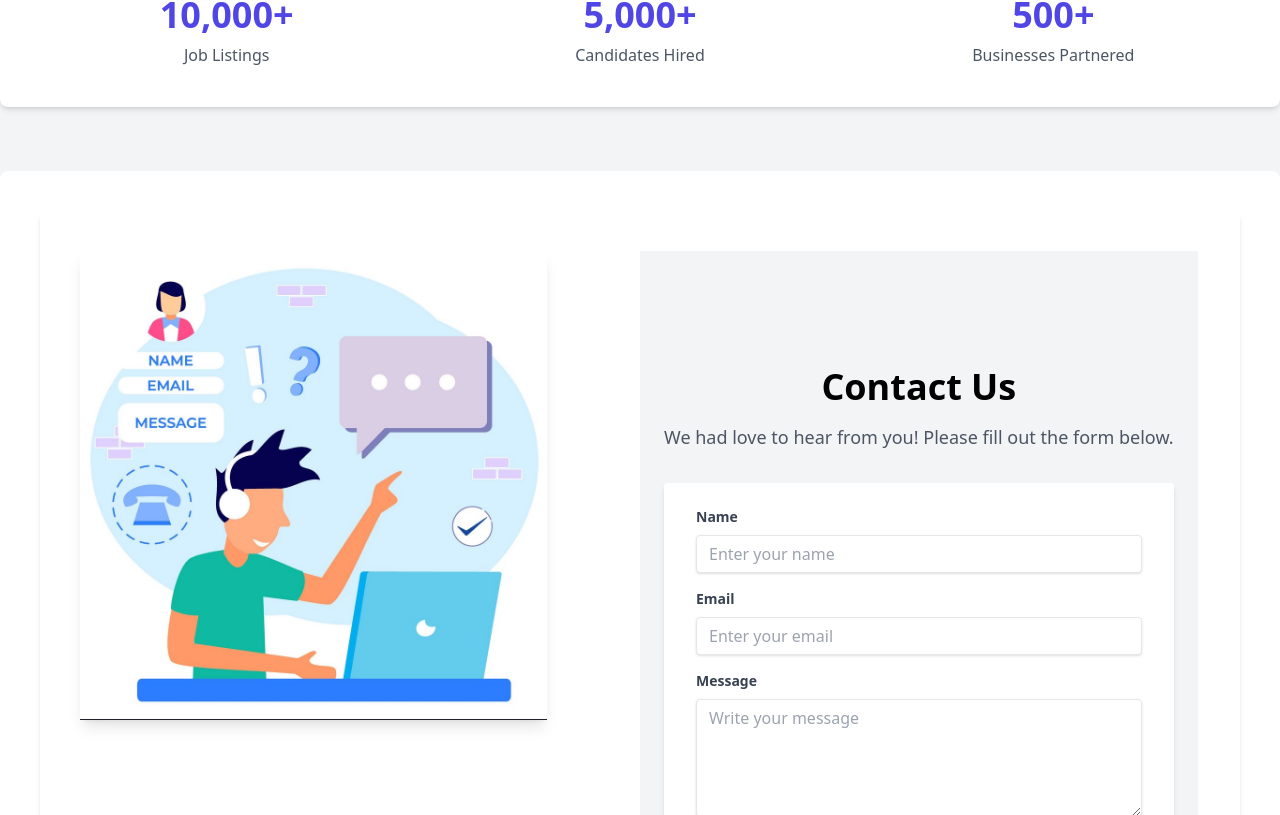
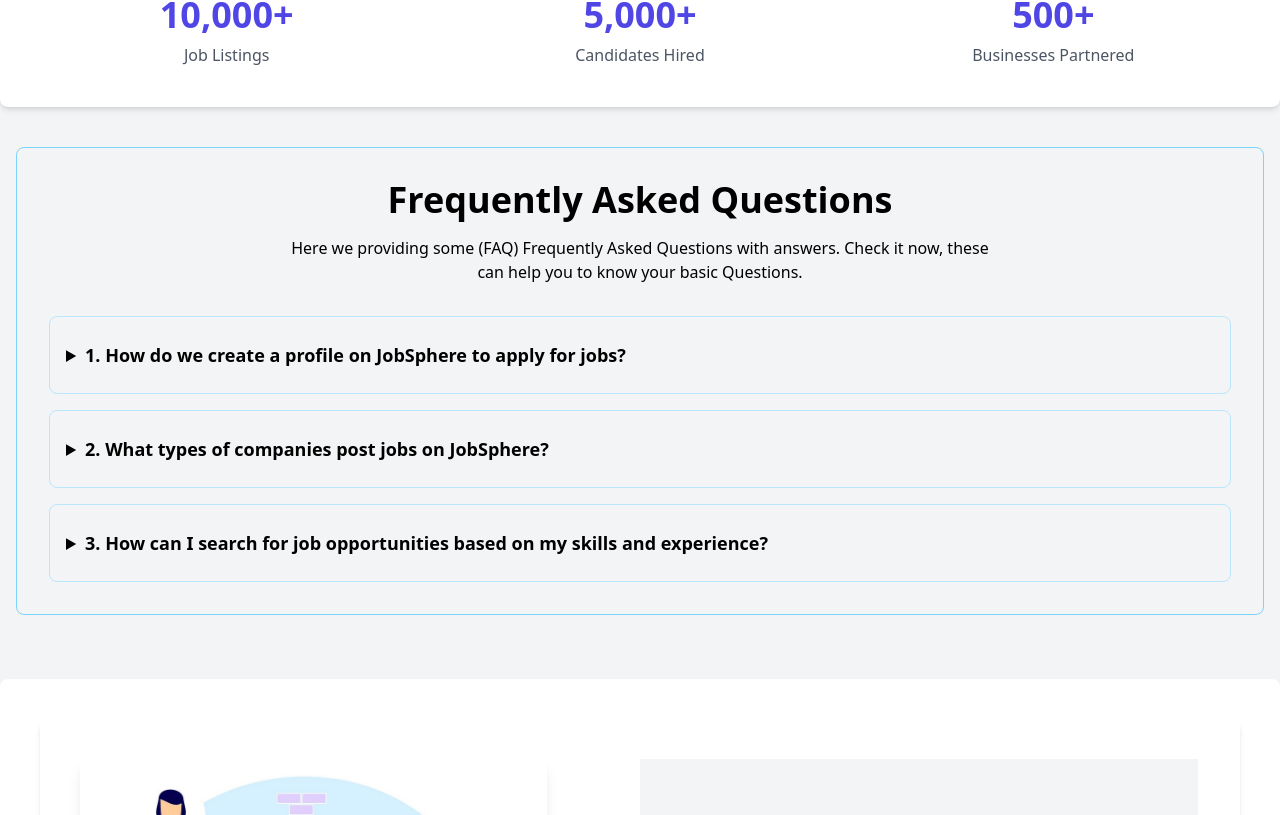
Before and after one commit to HunterMahmud/JobSphere, a Next.js app: page /aboutus in a window 1280 px wide. Shown: the part 2049-2864 px from the top of the page. Built offline with nearby package versions, Linux system fonts and the light colour scheme; no server answers.

Commit message:
FAQ btn update

```diff
--- a/src/app/aboutus/page.jsx
+++ b/src/app/aboutus/page.jsx
@@ -1,4 +1,5 @@
 "use client";
+import FAQ from '@/components/FAQ';
 import ContactUs from '@/components/shared/ContactUs';
 import Image from 'next/image';
 import React from 'react';
@@ -80,7 +81,7 @@
 
                     <div className="text-center">
                         <Image
-                        src="/images/team5.jpg"
+                        src="/images/Tanvir.jpg"
                         width={600}
                         height={400}
                         alt="Team Member 4"
@@ -160,6 +161,8 @@
                 </div>
             </div>
 
+            <FAQ></FAQ>
+
             <div className="mt-16 bg-white p-10 rounded-lg shadow-md">
               <ContactUs/>
             </div>
--- a/src/components/FAQ.jsx
+++ b/src/components/FAQ.jsx
@@ -4,7 +4,7 @@
 const FAQ = () => {
   return (
     <div data-aos="fade-right" data-aos-duration="2000" className="mx-1 md:mx-4 my-6 md:my-10">
-      <section className="dark:bg-[#ffebcc1d] border border-orange-300 rounded-lg dark:text-gray-800">
+      <section className="dark:bg-[#b1ebf81d] border border-sky-300 rounded-lg dark:text-gray-800">
         <div className="container flex flex-col justify-center px-4 py-8 mx-auto md:p-8">
           <h2 className="text-2xl font-semibold sm:text-4xl text-center">
             Frequently Asked Questions
@@ -17,7 +17,7 @@
           <div className="space-y-4">
             {/* 1st */}
             <details
-              className="w-full border border-orange-200 rounded-lg"
+              className="w-full border border-sky-200 rounded-lg"
               open=""
             >
               <summary className="px-4 text-lg font-semibold py-6 focus:outline-none focus-visible:dark:ring-violet-600">
@@ -27,8 +27,8 @@
                 <span className="font-semibold">Answer:</span> This can guide job seekers on the registration process and setting up their profile, ensuring they can start applying for jobs easily.{" "}
               </p>
               <div className="-mt-6 ml-6 p-2">
-                <Link to="jobs">
-                  <button className="btn btn-sm md:btn-wide btn-accent mt-2">
+                <Link href="jobs">
+                  <button className="px-3 py-1 border-2 border-sky-600 rounded-xl bg-sky-50 mt-2">
                     <span className="lg:text-xl">Click to See Jobs</span>
                   </button>
                 </Link>
@@ -36,7 +36,7 @@
             </details>
             {/* 2nd */}
             <details
-              className="w-full border border-orange-200 rounded-lg"
+              className="w-full border border-sky-200 rounded-lg"
               open=""
             >
               <summary className="px-4 text-lg font-semibold py-6 focus:outline-none focus-visible:dark:ring-violet-600">
@@ -46,14 +46,32 @@
                 <span className="font-semibold">Answer:</span> This gives job seekers insights into the kinds of employers they might find on the platform (startups, enterprises, tech companies, etc.).{" "}
               </p>
               <div className="-mt-6 ml-6 p-2">
-                <Link to="/companies">
-                  <button className="btn btn-sm md:btn-wide btn-warning mt-2">
+                <Link href="/companies">
+                  <button className="px-3 py-1 border-2 border-sky-600 rounded-xl bg-sky-50 mt-2">
                     <span className="lg:text-xl">Click to See Companies</span>
                   </button>
                 </Link>
               </div>
             </details>
-
+            {/* 3rd */}
+            <details
+              className="w-full border border-sky-200 rounded-lg"
+              open=""
+            >
+              <summary className="px-4 text-lg font-semibold py-6 focus:outline-none focus-visible:dark:ring-violet-600">
+                <span className="font-bold">3.</span> How can I search for job opportunities based on my skills and experience?
+              </summary>
+              <p className="px-4 py-6 pt-0 ml-4 lg:text-lg -mt-4 dark:text-gray-600">
+                <span className="font-semibold">Answer:</span> This helps users navigate job search filters like skill sets, experience level, and location to find jobs tailored to them.{" "}
+              </p>
+              <div className="-mt-6 ml-6 p-2">
+                <Link href="/login">
+                  <button className="px-3 py-1 border-2 border-sky-600 rounded-xl bg-sky-50 mt-2">
+                    <span className="lg:text-xl">Click to Login</span>
+                  </button>
+                </Link>
+              </div>
+            </details>
           </div>
         </div>
       </section>
```
Also changed, not shown: public/images/Tanvir.jpg (added), public/images/team5.jpg (deleted).
